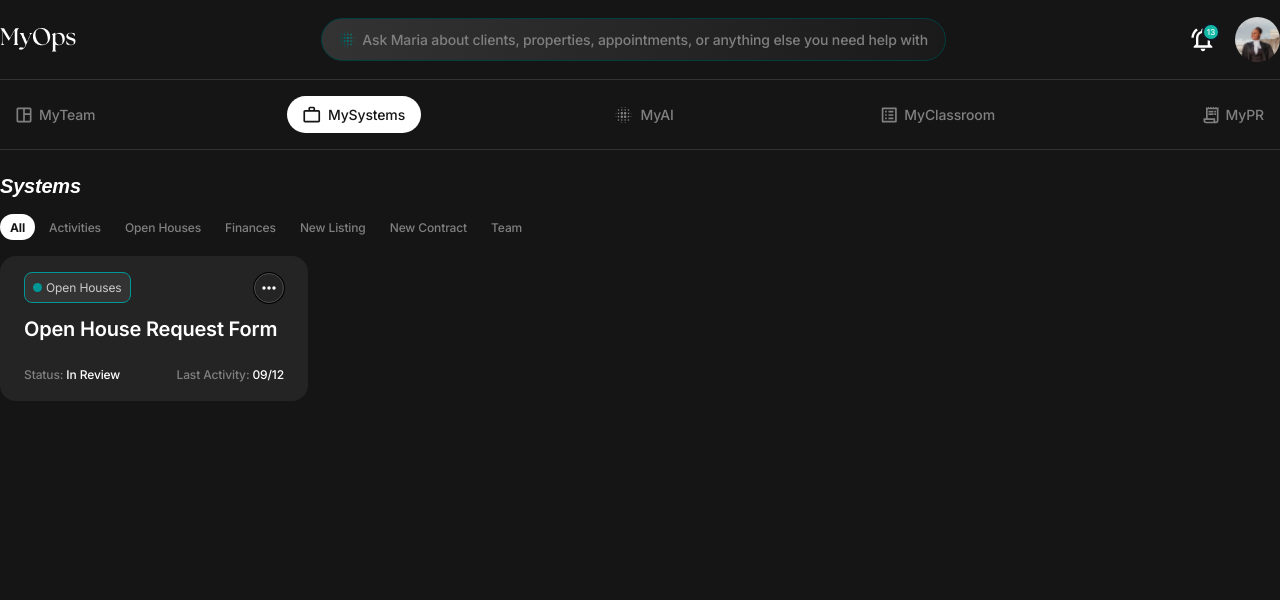
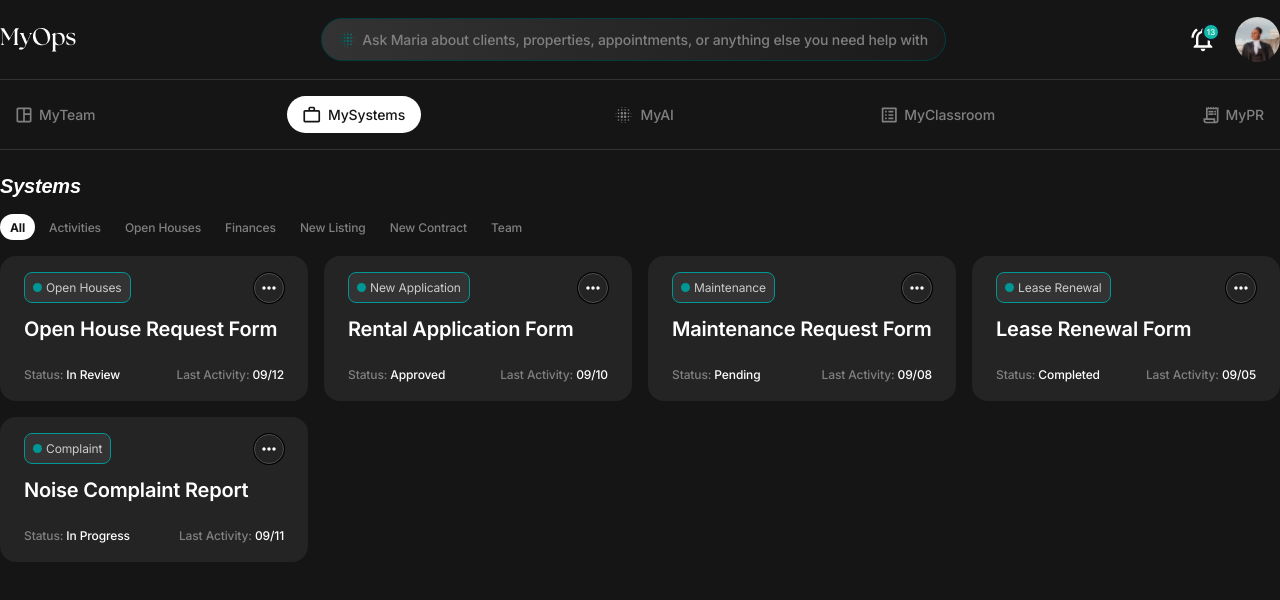
Before and after one commit to Webgenius0/atomana-react, a React (Vite) app: page /my-systems in a window 1280 px wide. Shown: the top 600 px of the page. Built offline with nearby package versions, Linux system fonts and the light colour scheme; a web font is replaced by a local one.

Commit message:
fetch data to show dynamically

```diff
--- /dev/null
+++ b/public/mysystems.json
@@ -0,0 +1,37 @@
+[
+  {
+    "id": 1,
+    "type": "Open Houses",
+    "status": "In Review",
+    "lastActivity": "09/12",
+    "title": "Open House Request Form"
+  },
+  {
+    "id": 2,
+    "type": "New Application",
+    "status": "Approved",
+    "lastActivity": "09/10",
+    "title": "Rental Application Form"
+  },
+  {
+    "id": 3,
+    "type": "Maintenance",
+    "status": "Pending",
+    "lastActivity": "09/08",
+    "title": "Maintenance Request Form"
+  },
+  {
+    "id": 4,
+    "type": "Lease Renewal",
+    "status": "Completed",
+    "lastActivity": "09/05",
+    "title": "Lease Renewal Form"
+  },
+  {
+    "id": 5,
+    "type": "Complaint",
+    "status": "In Progress",
+    "lastActivity": "09/11",
+    "title": "Noise Complaint Report"
+  }
+]
--- /dev/null
+++ b/src/components/DataCard.jsx
@@ -0,0 +1,52 @@
+import React from "react";
+
+const DataCard = ({ data }) => {
+  const { type, title, status, lastActivity } = data;
+
+  return (
+    <div className="rounded-2xl bg-[#242424] py-4 px-6 hover:shadow-[2px_2px_4px] hover:shadow-[#009696] duration-300 ease-in-out">
+      <div className="flex items-center justify-between mb-4">
+        <div className="flex py-1 px-2 justify-center items-center gap-1 rounded-lg border border-[#009696] bg-secondPrimary text-[#ccc] text-xs leading-[21px] tracking-[-0.12px]">
+          <span className="w-[9px] h-[9px] rounded-full bg-[#009696]"></span>
+          {type}
+        </div>
+        <button className=" flex w-[30px] h-[30px] justify-center items-center gap-1 rounded-full border border-[#4d4d4d] bg-[#242424] shadow-[0px_0px_0px_1px] shadow-[#000] cursor-pointer duration-300 active:scale-95">
+          <svg
+            xmlns="http://www.w3.org/2000/svg"
+            width="20"
+            height="20"
+            viewBox="0 0 20 20"
+            fill="none"
+          >
+            <g clipPath="url(#clip0_1215_15206)">
+              <path
+                d="M5.00004 8.33333C4.08337 8.33333 3.33337 9.08333 3.33337 10C3.33337 10.9167 4.08337 11.6667 5.00004 11.6667C5.91671 11.6667 6.66671 10.9167 6.66671 10C6.66671 9.08333 5.91671 8.33333 5.00004 8.33333ZM15 8.33333C14.0834 8.33333 13.3334 9.08333 13.3334 10C13.3334 10.9167 14.0834 11.6667 15 11.6667C15.9167 11.6667 16.6667 10.9167 16.6667 10C16.6667 9.08333 15.9167 8.33333 15 8.33333ZM10 8.33333C9.08337 8.33333 8.33337 9.08333 8.33337 10C8.33337 10.9167 9.08337 11.6667 10 11.6667C10.9167 11.6667 11.6667 10.9167 11.6667 10C11.6667 9.08333 10.9167 8.33333 10 8.33333Z"
+                fill="white"
+              />
+            </g>
+            <defs>
+              <clipPath id="clip0_1215_15206">
+                <rect width="20" height="20" fill="white" />
+              </clipPath>
+            </defs>
+          </svg>
+        </button>
+      </div>
+      <div>
+        <h3 className="text-light text-xl font-semibold leading-[21px] tracking-[-0.2px] mb-6">
+          {title}
+        </h3>
+        <div className="flex items-center justify-between">
+          <p className="text-secondary text-xs font-medium leading-[21px] tracking-[-0.12px]">
+            Status: <span className="text-light">{status}</span>
+          </p>
+          <p className="text-secondary text-xs font-medium leading-[21px] tracking-[-0.12px]">
+            Last Activity: <span className="text-light">{lastActivity}</span>
+          </p>
+        </div>
+      </div>
+    </div>
+  );
+};
+
+export default DataCard;
--- a/src/pages/MySystems.jsx
+++ b/src/pages/MySystems.jsx
@@ -1,50 +1,32 @@
-import React from "react";
+import DataCard from "@/components/DataCard";
+import { useAxios } from "@/hooks/useAxios";
+import { useQuery } from "@tanstack/react-query";
+import React, { useState } from "react";
+import { useLocation } from "react-router-dom";
 
 const MySystems = () => {
+  const axios = useAxios();
+
+  const location = useLocation();
+
+  const { data, isLoading, isError, error } = useQuery({
+    queryKey: ["data"],
+    queryFn: async () => {
+      const response = await axios.get("/mysystems.json");
+      return response.data;
+    },
+  });
+
+  console.log(data);
+
+  if (isLoading) return <div>Loading...</div>;
+  if (isError) return <div>Error: {error.message}</div>;
+
   return (
     <div className="grid sm:grid-cols-2 md:grid-cols-3 lg:grid-cols-4 gap-4 pb-5">
-      <div className="rounded-2xl bg-[#242424] py-4 px-6 hover:shadow-[2px_2px_4px] hover:shadow-[#009696] duration-300 ease-in-out">
-        <div className="flex items-center justify-between mb-4">
-          <div className="flex py-1 px-2 justify-center items-center gap-1 rounded-lg border border-[#009696] bg-secondPrimary text-[#ccc] text-xs leading-[21px] tracking-[-0.12px]">
-            <span className="w-[9px] h-[9px] rounded-full bg-[#009696]"></span>
-            Open Houses
-          </div>
-          <button className=" flex w-[30px] h-[30px] justify-center items-center gap-1 rounded-full border border-[#4d4d4d] bg-[#242424] shadow-[0px_0px_0px_1px] shadow-[#000] cursor-pointer duration-300 active:scale-95">
-            <svg
-              xmlns="http://www.w3.org/2000/svg"
-              width="20"
-              height="20"
-              viewBox="0 0 20 20"
-              fill="none"
-            >
-              <g clipPath="url(#clip0_1215_15206)">
-                <path
-                  d="M5.00004 8.33333C4.08337 8.33333 3.33337 9.08333 3.33337 10C3.33337 10.9167 4.08337 11.6667 5.00004 11.6667C5.91671 11.6667 6.66671 10.9167 6.66671 10C6.66671 9.08333 5.91671 8.33333 5.00004 8.33333ZM15 8.33333C14.0834 8.33333 13.3334 9.08333 13.3334 10C13.3334 10.9167 14.0834 11.6667 15 11.6667C15.9167 11.6667 16.6667 10.9167 16.6667 10C16.6667 9.08333 15.9167 8.33333 15 8.33333ZM10 8.33333C9.08337 8.33333 8.33337 9.08333 8.33337 10C8.33337 10.9167 9.08337 11.6667 10 11.6667C10.9167 11.6667 11.6667 10.9167 11.6667 10C11.6667 9.08333 10.9167 8.33333 10 8.33333Z"
-                  fill="white"
-                />
-              </g>
-              <defs>
-                <clipPath id="clip0_1215_15206">
-                  <rect width="20" height="20" fill="white" />
-                </clipPath>
-              </defs>
-            </svg>
-          </button>
-        </div>
-        <div>
-          <h3 className="text-light text-xl font-semibold leading-[21px] tracking-[-0.2px] mb-6">
-            Open House Request Form
-          </h3>
-          <div className="flex items-center justify-between">
-            <p className="text-secondary text-xs font-medium leading-[21px] tracking-[-0.12px]">
-              Status: <span className="text-light">In Review</span>
-            </p>
-            <p className="text-secondary text-xs font-medium leading-[21px] tracking-[-0.12px]">
-              Last Activity: <span className="text-light">09/12</span>
-            </p>
-          </div>
-        </div>
-      </div>
+      {data?.map((item) => (
+        <DataCard key={item?.id} data={item} />
+      ))}
     </div>
   );
 };
```
Also changed, not shown: 1 other file (tests, documents, lock files or other folders).
